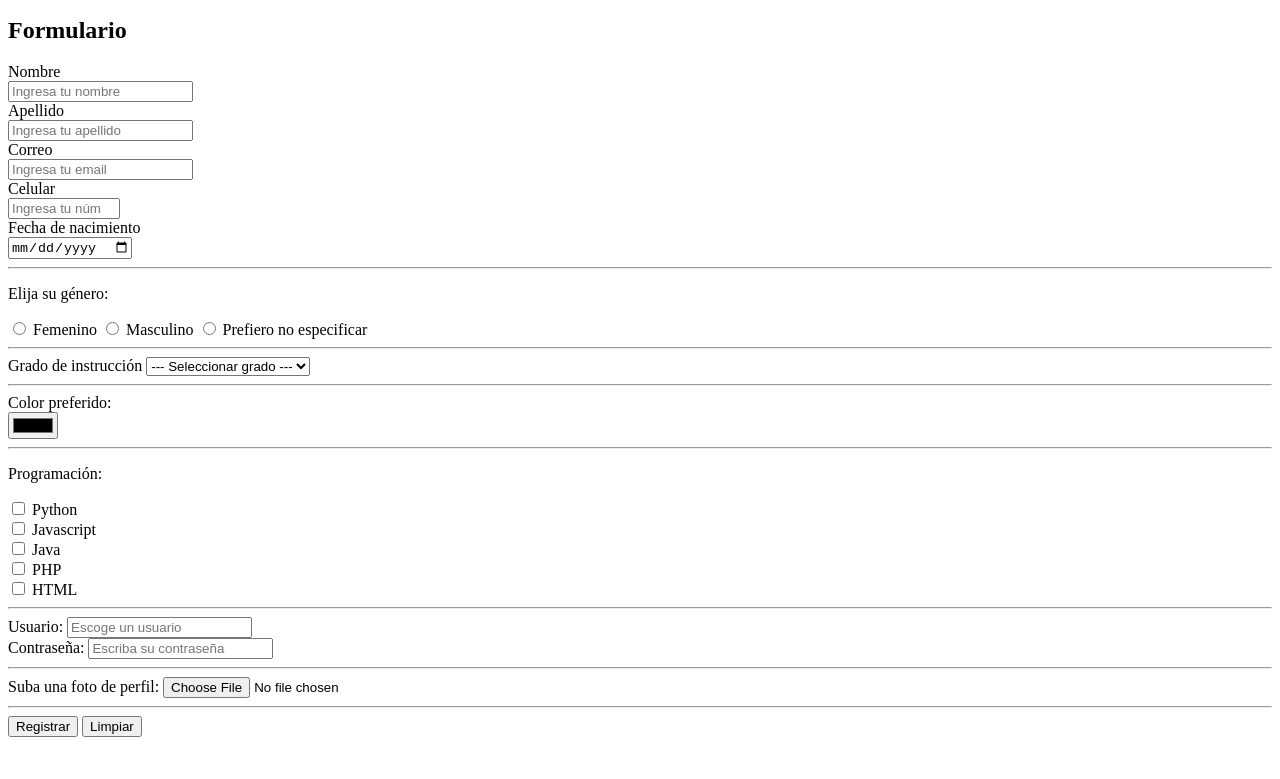
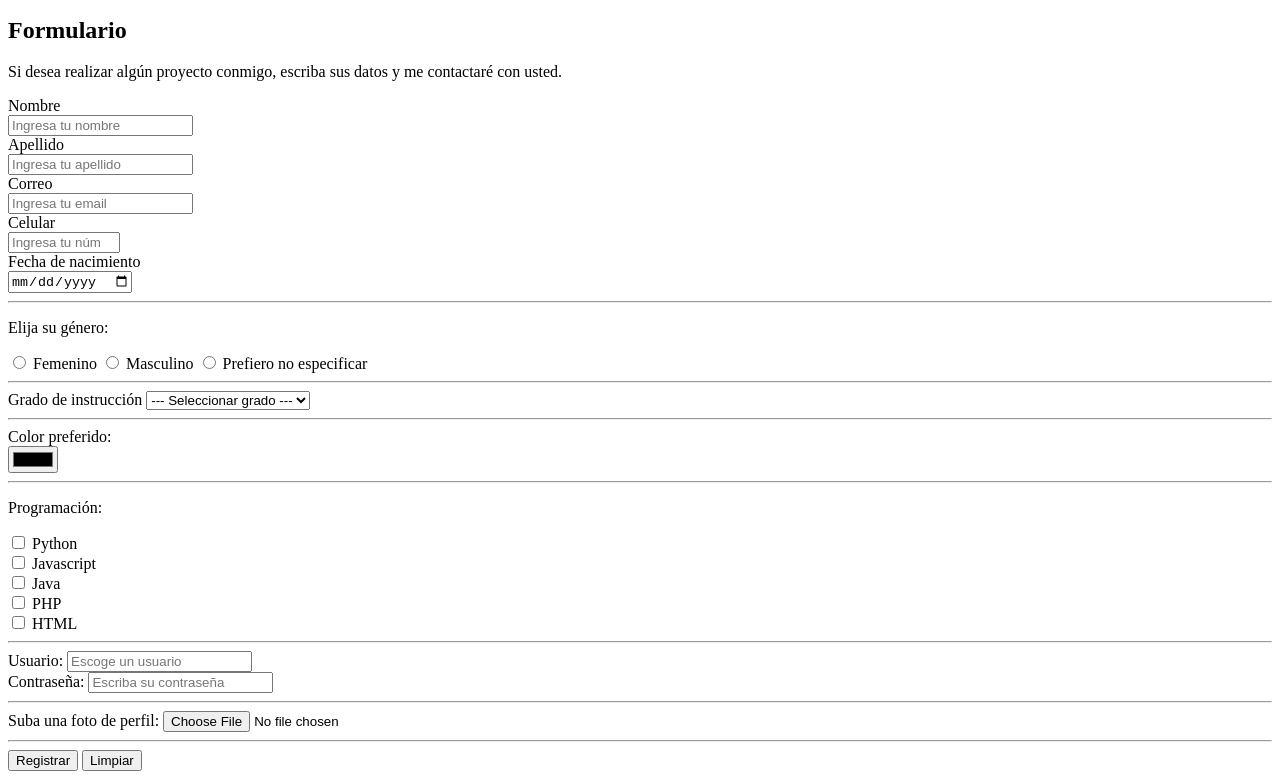
Before and after one commit to Claudia-Fernanda-Rejas-Ruiz/pagina-personal, a plain HTML site: page index.html in a window 1280 px wide. Shown: the part 1025-1804 px from the top of the page. Before the commit the page ends 1770 px from the top, so only its background shows below. Drawn offline with Linux system fonts and the light colour scheme.

Commit message:
Párrafo de introducción a formulario

```diff
--- a/index.html
+++ b/index.html
@@ -134,6 +134,7 @@
         <section>
             <form action="/">
               <h2>Formulario</h2>
+              <p>Si desea realizar algún proyecto conmigo, escriba sus datos y me contactaré con usted.</p>
               <label for="nombre">Nombre</label>
               </br>
               <input type="text" id="nombre" placeholder="Ingresa tu nombre" name="nombre" required/>
```
